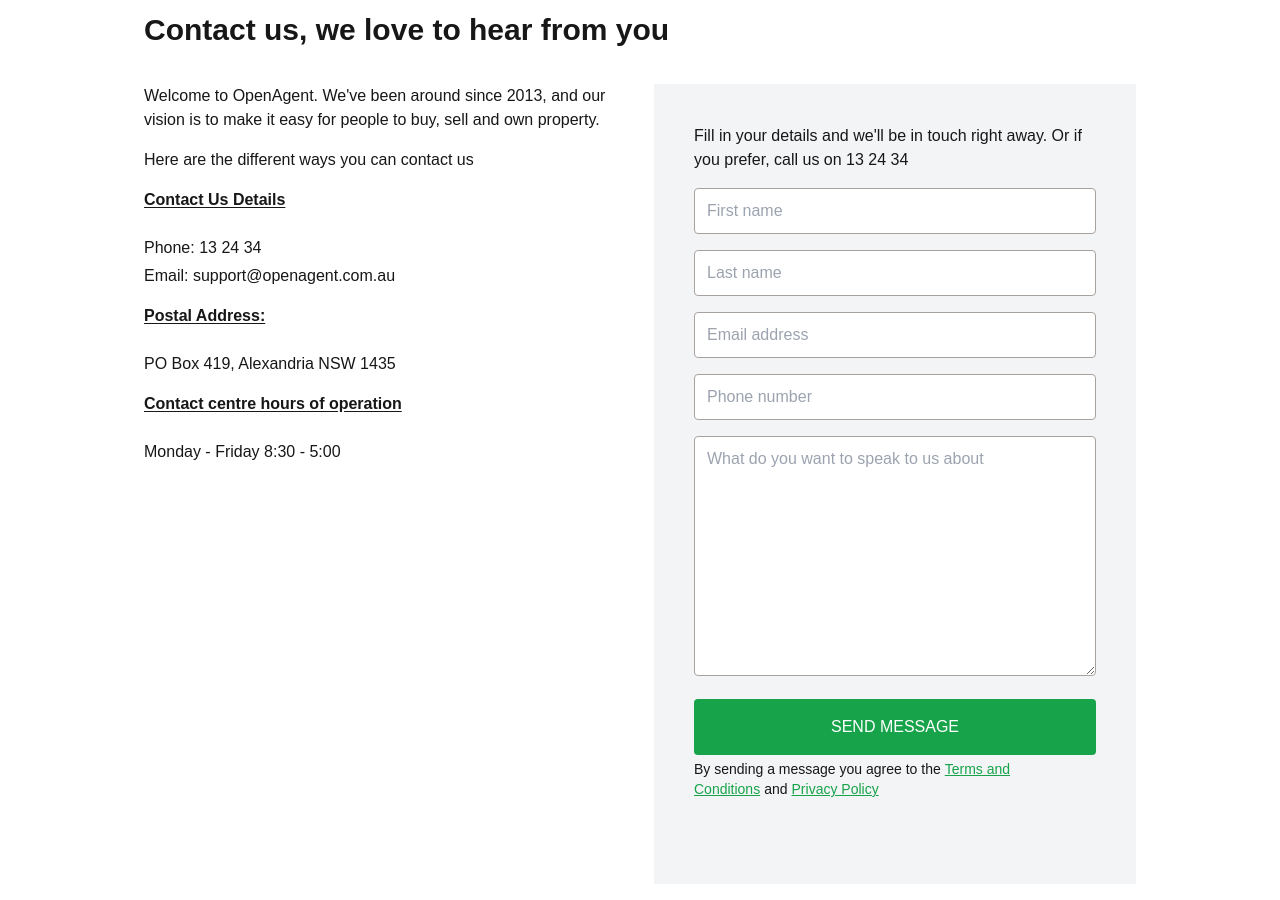
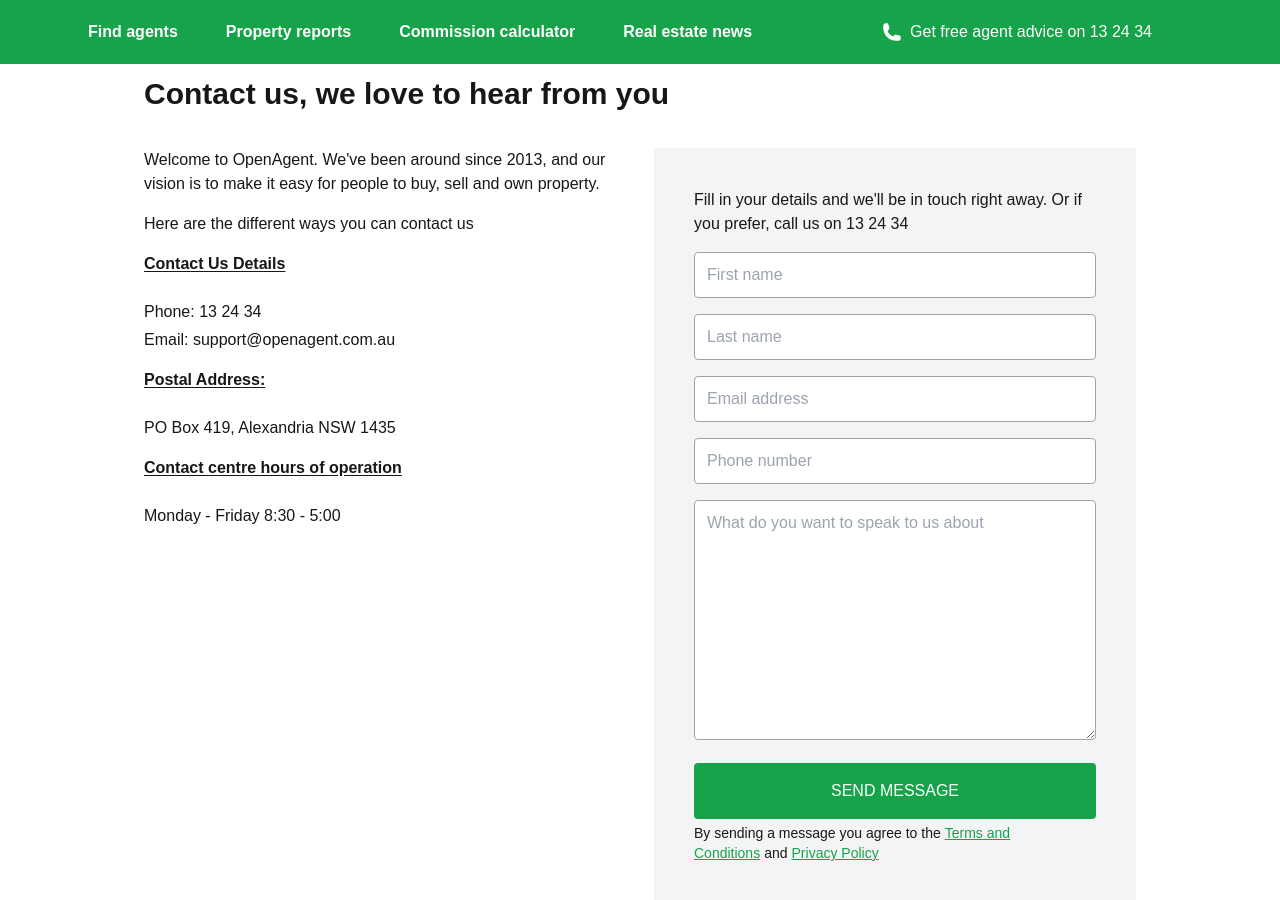
Before and after one commit to EllaLiu0401/ContactUs, a Next.js app: page /contact in a window 1280 px wide. Shown: the top 900 px of the page. Built offline with nearby package versions, Linux system fonts and the light colour scheme.

Commit message:
feat: Add Header

```diff
--- a/app/contact/page.jsx
+++ b/app/contact/page.jsx
@@ -1,14 +1,17 @@
 "use client";
+import Header from "../utilities/Header";
 import Title from "../utilities/Title";
 import ContactUs from "./ContactUs";
 export default function Contact() {
   return (
-    <div flex>
-      <Title px="px-6 md:px-16 lg:px-24 xl:px-36" py="py-3">
-        {" "}
-        Contact us, we love to hear from you
-      </Title>
-      <ContactUs />
+    <div>
+      <Header />
+      <div>
+        <Title px="px-6 md:px-16 lg:px-24 xl:px-36" py="py-3">
+          Contact us, we love to hear from you
+        </Title>
+        <ContactUs />
+      </div>
     </div>
   );
 }
--- a/app/contactList/ContactTable.jsx
+++ b/app/contactList/ContactTable.jsx
@@ -16,7 +16,7 @@
   };
 
   return (
-    <div className="overflow-x-auto">
+    <div className="overflow-x-auto mt-8">
       <table className="min-w-full bg-gray-100 border table-auto w-full border-collapse  ">
         <thead className="border border-stone-400 border-spacing-0">
           <ContactTitle py="py-6" />
--- a/app/contactList/page.jsx
+++ b/app/contactList/page.jsx
@@ -2,6 +2,7 @@
 import React, { useState, useEffect } from "react";
 import ContactTable from "./ContactTable";
 import Title from "../utilities/Title";
+import Header from "../utilities/Header";
 
 export default function ContactList() {
   const [contacts, setContacts] = useState([]);
@@ -16,9 +17,12 @@
       });
   }, []);
   return (
-    <div className="px-6 md:px-16 lg:px-24 xl:px-36 py-6 ">
-      <Title py="py-6">Contact List</Title>
-      <ContactTable contacts={contacts} />
+    <div>
+      <Header />
+      <div className="px-6 md:px-16 lg:px-24 xl:px-36 py-3 ">
+        <Title>Contact List</Title>
+        <ContactTable contacts={contacts} />
+      </div>
     </div>
   );
 }
--- /dev/null
+++ b/app/utilities/Header.jsx
@@ -0,0 +1,64 @@
+"use client";
+import React, { useState } from "react";
+import { PhoneIcon, Bars3Icon, XMarkIcon } from "@heroicons/react/24/solid";
+
+function HeaderContent({ children }) {
+  return (
+    <a
+      href="#"
+      className="transition duration-200 ease-in-out flex items-center hover:bg-green-700 font-bold px-6 h-full text-white"
+    >
+      {children}
+    </a>
+  );
+}
+
+export default function Header() {
+  const [menuOpen, setMenuOpen] = useState(false);
+
+  return (
+    <header className="bg-green-600 text-white h-16">
+      <div className="mx-auto flex items-center justify-between h-full md:px-16 lg:px-16 xl:px-30">
+        {/* Button for small screen */}
+        <div className="md:hidden">
+          <button
+            onClick={() => setMenuOpen(!menuOpen)}
+            className="text-white p-2"
+          >
+            {menuOpen ? (
+              <XMarkIcon className="w-6 h-6" />
+            ) : (
+              <Bars3Icon className="w-6 h-6" />
+            )}
+          </button>
+        </div>
+
+        {/* nav  */}
+        <nav className={`hidden md:flex items-stretch h-full`}>
+          <HeaderContent>Find agents</HeaderContent>
+          <HeaderContent>Property reports</HeaderContent>
+          <HeaderContent>Commission calculator</HeaderContent>
+          <HeaderContent>Real estate news</HeaderContent>
+        </nav>
+
+        {/* nav for small screen */}
+        {menuOpen && (
+          <nav className="md:hidden absolute top-16 left-0 w-full bg-green-600">
+            <HeaderContent>Find agents</HeaderContent>
+            <HeaderContent>Property reports</HeaderContent>
+            <HeaderContent>Commission calculator</HeaderContent>
+            <HeaderContent>Real estate news</HeaderContent>
+          </nav>
+        )}
+
+        {/* phone */}
+        <div className="flex items-center md:px-16 lg:px-16 xl:px-30">
+          <a href="tel:132434" className="flex items-center space-x-2">
+            <PhoneIcon className="w-5 h-5" />
+            <span>Get free agent advice on 13 24 34</span>
+          </a>
+        </div>
+      </div>
+    </header>
+  );
+}
--- a/package.json
+++ b/package.json
@@ -10,6 +10,7 @@
     "test": "jest"
   },
   "dependencies": {
+    "@heroicons/react": "^2.1.5",
     "cors": "^2.8.5",
     "express": "^4.19.2",
     "next": "14.2.8",
```
Also changed, not shown: 1 other file (tests, documents, lock files or other folders).
